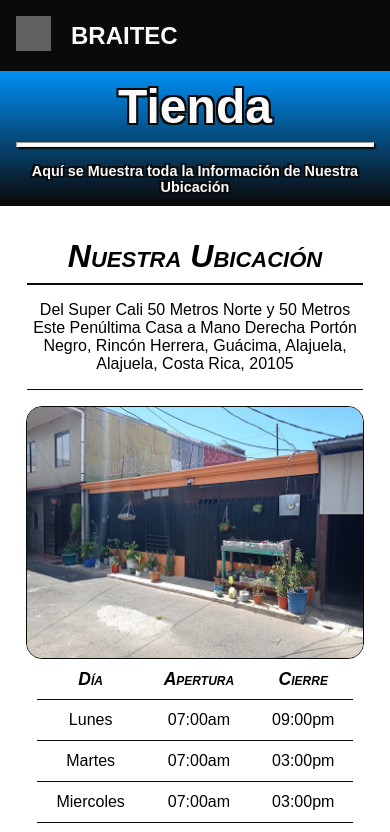
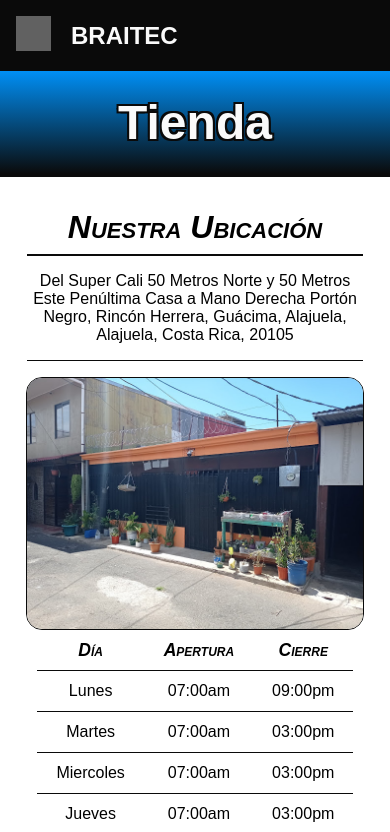
Before and after one commit to sh4dow18/braitec, a Next.js app: page /store in a window 390 px wide. Shown: the top 832 px of the page. Built offline with nearby package versions, Linux system fonts and the light colour scheme; grey boxes are pictures that could not be loaded.

Commit message:
fix: title section style in mobile devices
Remove line and subtitle on mobile devices with a width less than 500px

```diff
--- a/src/stylesheets/components/title-section.css
+++ b/src/stylesheets/components/title-section.css
@@ -104,6 +104,10 @@
 
   /* Second Grade */
 
+  .title-section-container hr {
+    margin-bottom: 1rem;
+  }
+
   .title-section-container p {
     /* Spacers */
     margin-inline: 1rem;
@@ -131,6 +135,8 @@
   /* Second Grade */
 
   .title-section-container h1 {
+    /* Spacers */
+    margin-block: 1rem;
     /* Texts */
     font-size: 3rem;
   }
@@ -139,13 +145,13 @@
     /* Display */
     width: auto;
   }
-  .title-section-container hr {
-    /* Spacers */
-    margin: 0.5rem 1rem 1rem;
+  .title-section-container:not(:is(.main)) hr {
+    /* Display */
+    display: none;
   }
   .title-section-container p {
-    /* Texts */
-    font-size: 0.9rem;
+    /* Display */
+    display: none;
   }
   .title-section-container.main hr {
     margin-inline: 1rem;
```
